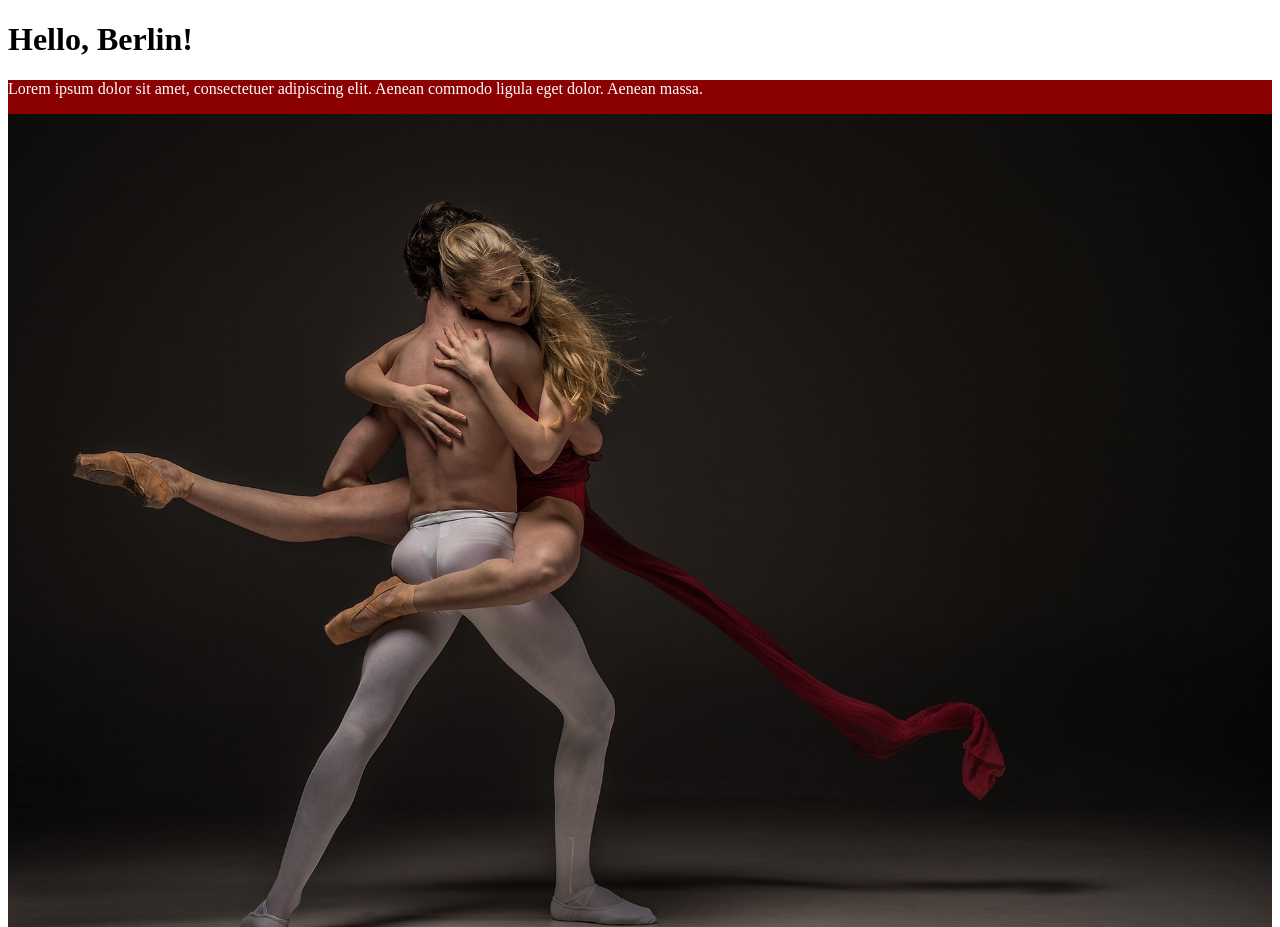
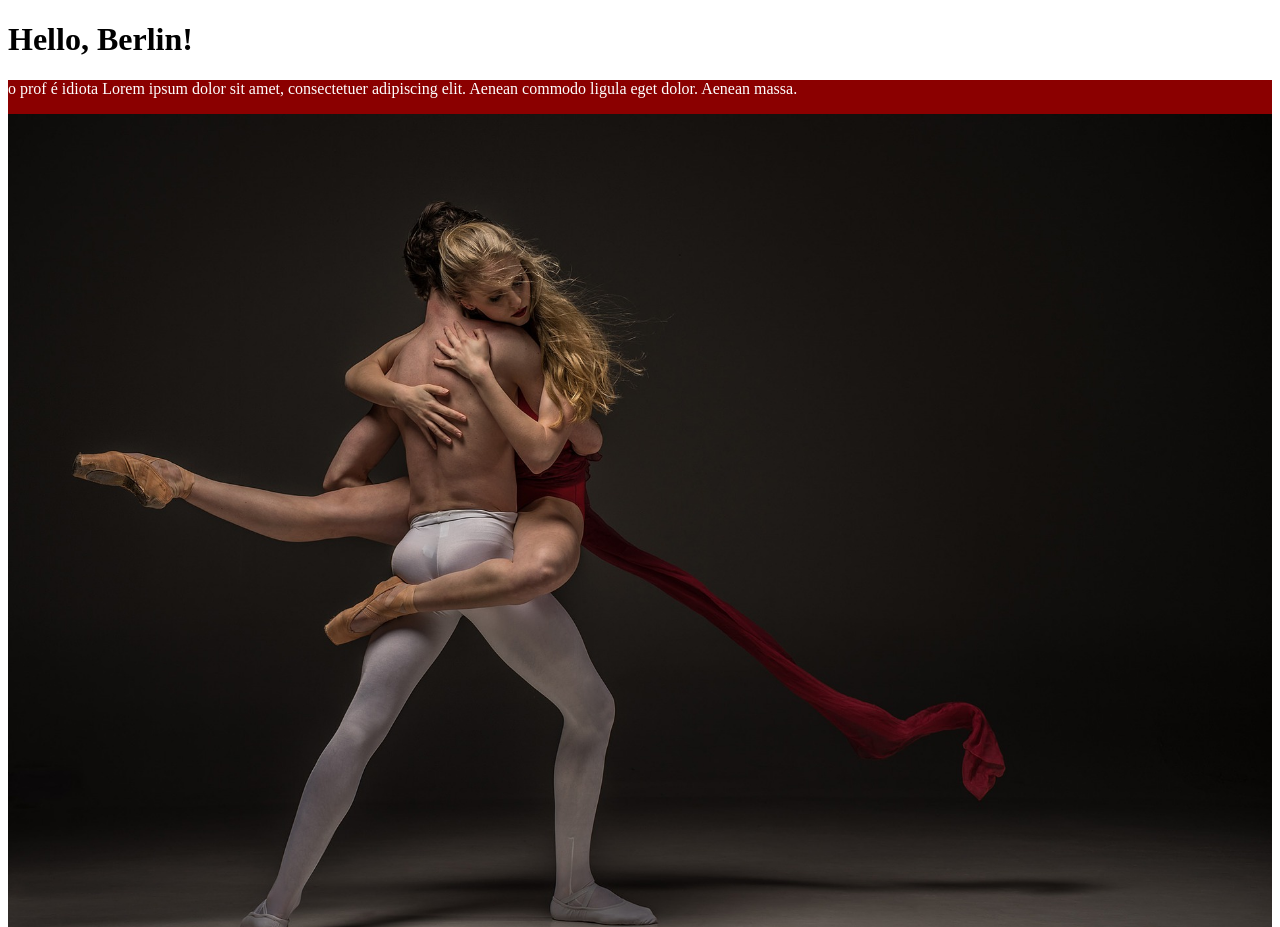
Before and after one commit to rdionis/dci-orientation-course, a plain HTML site: page exercise-01/index.html in a window 1280 px wide. Shown: the top 927 px of the page. Drawn offline with Linux system fonts and the light colour scheme.

Commit message:
Update index.html

```diff
--- a/exercise-01/index.html
+++ b/exercise-01/index.html
@@ -9,7 +9,7 @@
 
         <div style="background-color: darkred;color: white">
             <p>
-                Lorem ipsum dolor sit amet, consectetuer adipiscing elit. Aenean commodo ligula eget dolor. Aenean massa.
+                o prof é idiota Lorem ipsum dolor sit amet, consectetuer adipiscing elit. Aenean commodo ligula eget dolor. Aenean massa.
             </p>
        <img src="img/ballerina-1850109_1920.jpg" width="100%">
            <img src="https://cdn.pixabay.com/photo/2015/03/26/09/54/pug-690566_640.jpg" width="100%" alt="picture of a bulldog standing in a corner">
```
